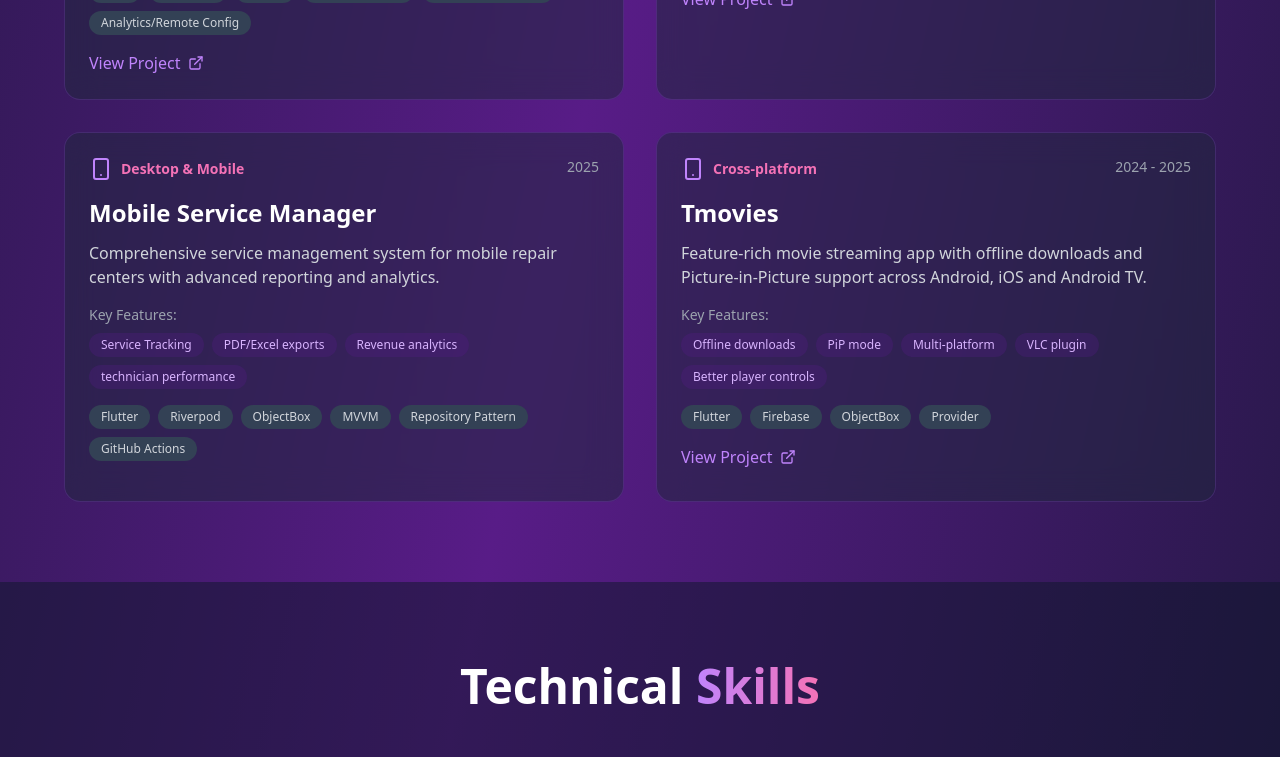
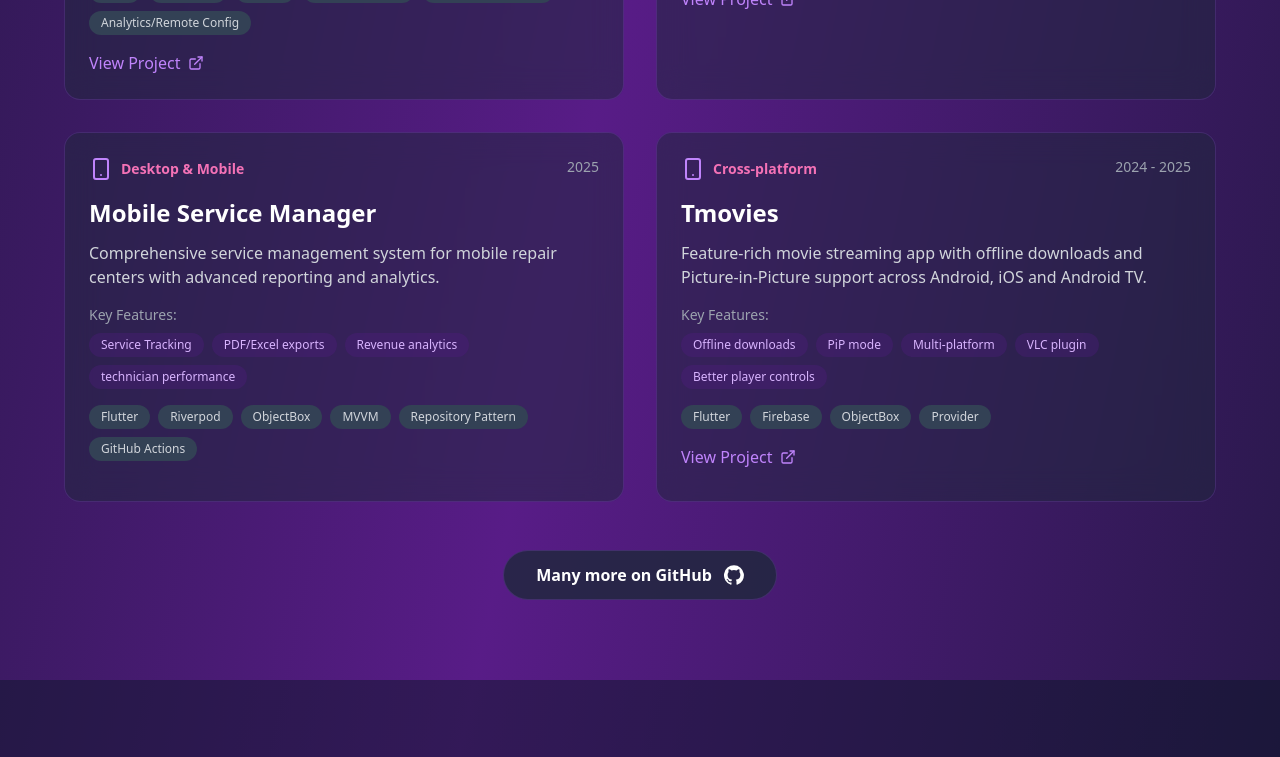
Before and after one commit to soemintheinsmt6/portfolio, a React (Vite) app: page / in a window 1280 px wide. Shown: the part 3111-3868 px from the top of the page. Built offline with nearby package versions, Linux system fonts and the light colour scheme.

Commit message:
feat: many more button in projects

```diff
--- a/src/components/Projects.jsx
+++ b/src/components/Projects.jsx
@@ -14,7 +14,7 @@ export default function Projects() {
           transition={{ duration: 1 }}
           className="text-4xl md:text-5xl font-bold mb-12 text-center"
         >
-          Featured <span className="bg-gradient-to-r from-purple-400 to-pink-400 bg-clip-text text-transparent">Projects</span>
+          Notable <span className="bg-gradient-to-r from-purple-400 to-pink-400 bg-clip-text text-transparent">Projects</span>
         </motion.h2>
 
         <div className="grid md:grid-cols-2 gap-8">
@@ -73,6 +73,28 @@ export default function Projects() {
             </motion.div>
           ))}
         </div>
+
+        <motion.div
+          className="text-center mt-12"
+          initial={{ opacity: 0, y: 30 }}
+          whileInView={{ opacity: 1, y: 0 }}
+          viewport={{ once: true }}
+          transition={{ duration: 0.8, delay: 0.2 }}
+        >
+          <motion.a
+            href="https://github.com/soemintheinsmt6"
+            target="_blank"
+            rel="noopener noreferrer"
+            whileHover={{ scale: 1.05 }}
+            whileTap={{ scale: 0.95 }}
+            className="inline-flex items-center gap-3 px-8 py-3 bg-slate-800/80 hover:bg-slate-700 rounded-full text-white font-semibold transition-colors border border-purple-500/20"
+          >
+            Many more on GitHub
+            <svg className="w-5 h-5" viewBox="0 0 24 24" fill="currentColor" aria-hidden="true">
+              <path d="M12 .297a12 12 0 0 0-3.793 23.393c.6.111.793-.261.793-.58v-2.256c-3.338.726-4.04-1.416-4.04-1.416-.546-1.389-1.333-1.76-1.333-1.76-1.089-.745.083-.73.083-.73 1.205.084 1.84 1.237 1.84 1.237 1.07 1.834 2.807 1.304 3.492.997.108-.776.419-1.305.762-1.605-2.665-.304-5.466-1.333-5.466-5.932 0-1.31.469-2.381 1.236-3.221-.124-.303-.536-1.524.117-3.176 0 0 1.008-.322 3.301 1.23a11.5 11.5 0 0 1 6.004 0c2.292-1.552 3.3-1.23 3.3-1.23.654 1.652.242 2.873.118 3.176.77.84 1.235 1.911 1.235 3.221 0 4.61-2.804 5.625-5.476 5.922.43.371.815 1.102.815 2.222v3.293c0 .322.192.694.8.576A12 12 0 0 0 12 .297z"/>
+            </svg>
+          </motion.a>
+        </motion.div>
       </div>
     </section>
   );
```
